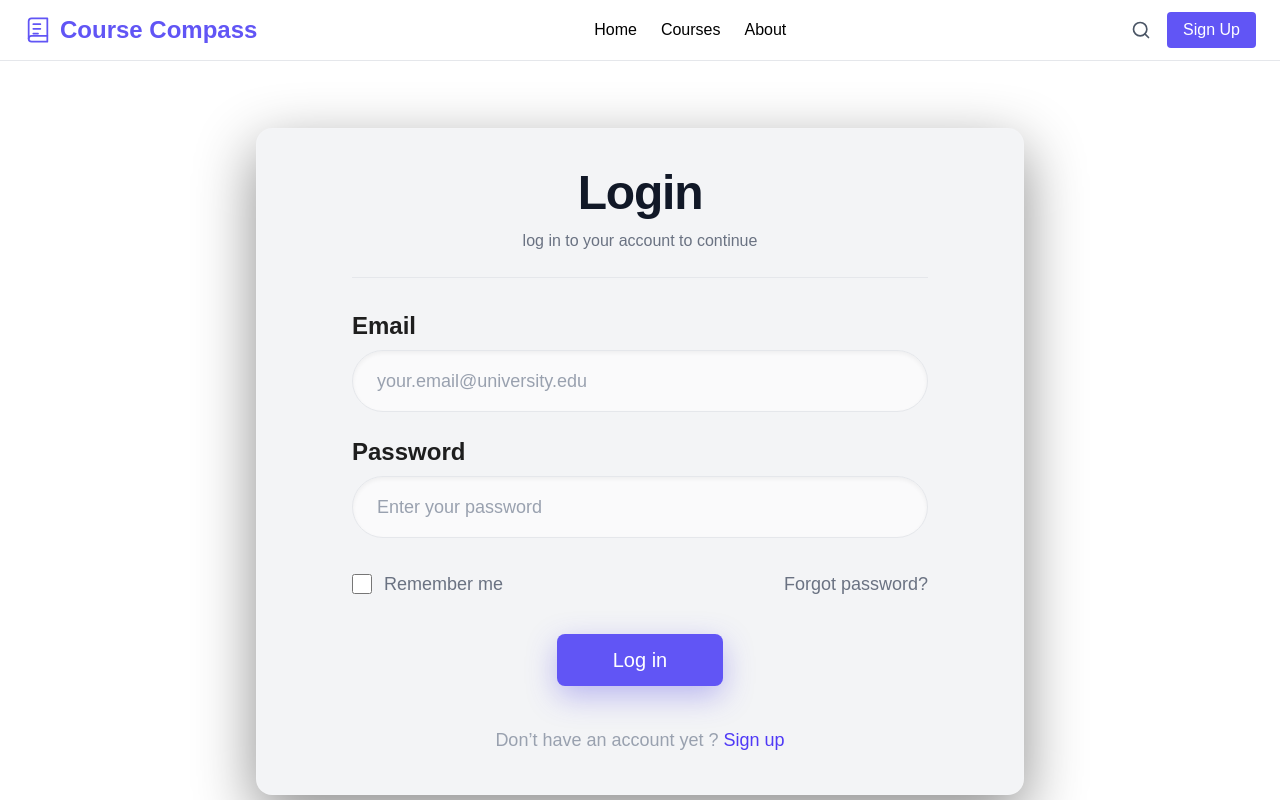
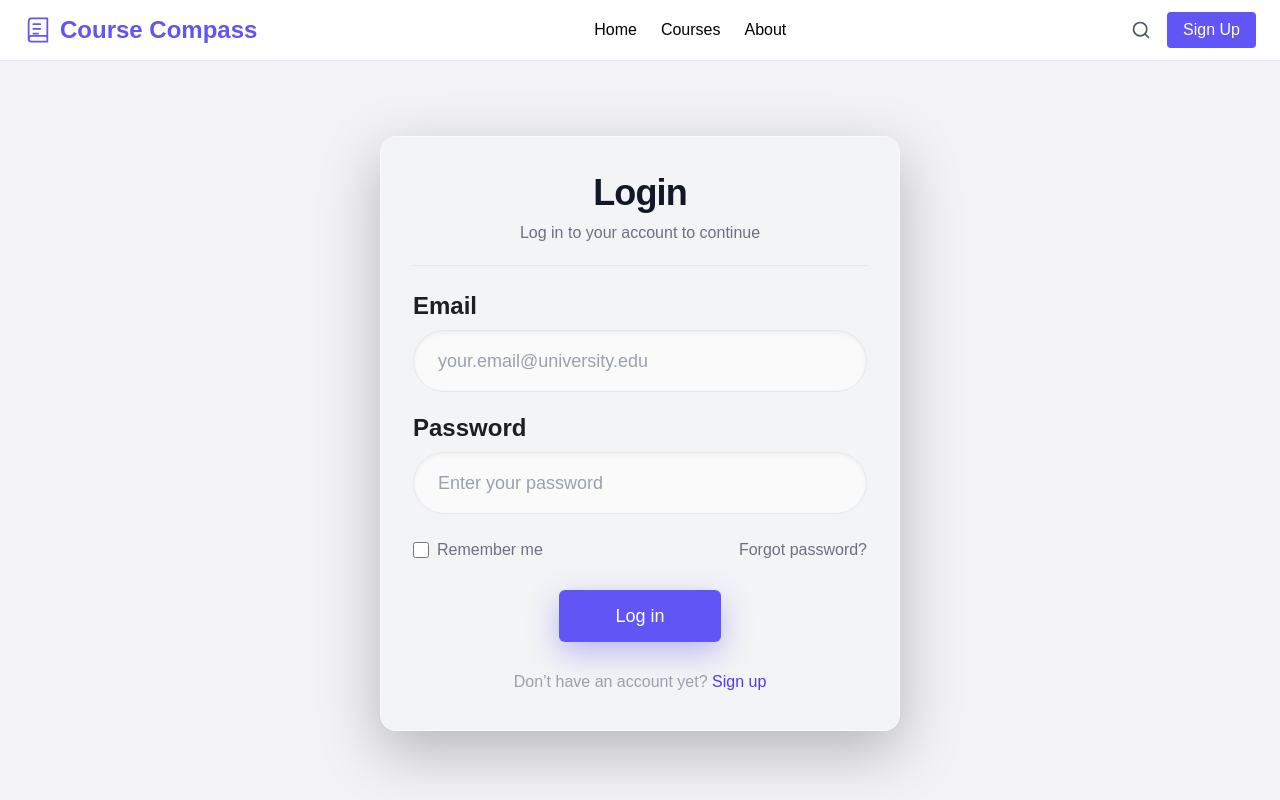
Before and after one commit to linnoureddine/techtalks-university-course-reality-check, a Next.js app: page /login in a window 1280 px wide. Shown: the top 800 px of the page. Built offline with nearby package versions, Linux system fonts and the light colour scheme.

Commit message:
made login smaller

```diff
--- a/app/login/page.tsx
+++ b/app/login/page.tsx
@@ -1,93 +1,9 @@
-"use client";
-
-import Link from "next/link";
-import { useState } from "react";
+import LoginForm from "@/components/LoginForm";
 
 export default function LoginPage() {
-  const [email, setEmail] = useState("");
-  const [password, setPassword] = useState("");
-  const [remember, setRemember] = useState(false);
-
-  function handleSubmit(e: React.FormEvent) {
-    e.preventDefault();
-    console.log({ email, password, remember });
-  }
-
   return (
-    <main className="min-h-screen flex items-center justify-center p-6">
-      <div className="w-full max-w-3xl rounded-2xl bg-[#f3f4f6] p-10 shadow-[0_20px_60px_rgba(0,0,0,0.45)] border border-white/10">
-        <div className="mx-auto w-full max-w-xl">
-          <h1 className="text-center text-5xl font-extrabold tracking-tight text-[#111827]">
-            Login
-          </h1>
-          <p className="mt-3 text-center text-base text-gray-500">
-            log in to your account to continue
-          </p>
-
-          <div className="mt-6 h-px w-full bg-gray-200" />
-          <form onSubmit={handleSubmit} className="mt-8 space-y-6">
-            <div className="space-y-2">
-              <label className="block text-2xl font-semibold text-[#1E1E1E]">
-                Email
-              </label>
-              <input
-                type="email"
-                autoComplete="email"
-                placeholder="your.email@university.edu"
-                value={email}
-                onChange={(e) => setEmail(e.target.value)}
-                className="w-full rounded-full border border-gray-200 bg-white/60 px-6 py-4 text-lg text-gray-800 placeholder:text-gray-400 shadow-inner outline-none focus:bg-white focus:ring-2 focus:ring-indigo-400"
-              />
-            </div>
-            <div className="space-y-2">
-              <label className="block text-2xl font-semibold text-[#1E1E1E]">
-                Password
-              </label>
-              <input
-                type="password"
-                autoComplete="current-password"
-                placeholder="Enter your password"
-                value={password}
-                onChange={(e) => setPassword(e.target.value)}
-                className="w-full rounded-full border border-gray-200 bg-white/60 px-6 py-4 text-lg text-gray-800 placeholder:text-gray-400 shadow-inner outline-none focus:bg-white focus:ring-2 focus:ring-indigo-400"
-              />
-            </div>
-
-            <div className="flex items-center justify-between pt-2">
-              <label className="flex items-center gap-3 text-gray-500">
-                <input
-                  type="checkbox"
-                  checked={remember}
-                  onChange={(e) => setRemember(e.target.checked)}
-                  className="h-5 w-5 rounded border-gray-400 accent-indigo-600"
-                />
-                <span className="text-lg">Remember me</span>
-              </label>
-
-              <Link
-                href="/forgot-password"
-                className="text-lg text-gray-500 hover:text-gray-700"
-              >
-                Forgot password?
-              </Link>
-            </div>
-            <div className="pt-3 flex justify-center">
-              <button
-                type="submit"
-                className="rounded-lg bg-[#6155F5] px-14 py-3 text-xl font-medium text-white shadow-[0_10px_30px_rgba(79,70,229,0.35)] hover:bg-indigo-700 active:scale-[0.99]"
-              >
-                Log in
-              </button>
-            </div>
-            <p className="pt-4 text-center text-lg text-gray-400">
-              Don’t have an account yet ?{" "}
-              <Link href="/signup" className="text-indigo-600 hover:underline">
-                Sign up
-              </Link>
-            </p>
-          </form>
-        </div>
-      </div>
+    <main className="min-h-[calc(100vh-56px)] bg-[#F2F2F7] px-4 py-8 sm:py-12 flex items-center justify-center">
+      <LoginForm />
     </main>
   );
 }
--- a/components/LoginForm.tsx
+++ b/components/LoginForm.tsx
@@ -16,18 +16,18 @@ export default function LoginForm() {
   }
 
   return (
-    <div className="w-full max-w-xl rounded-2xl bg-[#f3f4f6] p-10 shadow-[0_20px_60px_rgba(0,0,0,0.45)]">
-      <h1 className="text-center text-5xl font-extrabold tracking-tight text-[#111827]">
+    <div className="w-full max-w-[520px] rounded-2xl bg-[#f3f4f6] border border-white/40 shadow-[0_20px_60px_rgba(0,0,0,0.25)] px-5 py-7 sm:px-8 sm:py-9">
+      <h1 className="text-center text-3xl sm:text-4xl font-extrabold tracking-tight text-[#111827]">
         Login
       </h1>
 
-      <p className="mt-3 text-center text-base text-gray-500">
+      <p className="mt-2 text-center text-sm sm:text-base text-gray-500">
         Log in to your account to continue
       </p>
 
-      <div className="mt-6 h-px w-full bg-gray-200" />
+      <div className="mt-5 h-px w-full bg-gray-200" />
 
-      <form onSubmit={handleSubmit} className="mt-8 space-y-6">
+      <form onSubmit={handleSubmit} className="mt-6 space-y-5">
         <Input
           label="Email"
           type="email"
@@ -46,30 +46,32 @@ export default function LoginForm() {
           autoComplete="current-password"
         />
 
-        <div className="flex items-center justify-between pt-2">
-          <label className="flex items-center gap-3 text-gray-500">
+        <div className="flex items-center justify-between pt-1">
+          <label className="flex items-center gap-2 text-gray-500">
             <input
               type="checkbox"
               checked={remember}
               onChange={(e) => setRemember(e.target.checked)}
-              className="h-5 w-5 rounded border-gray-400 accent-indigo-600"
+              className="h-4 w-4 rounded border-gray-400 accent-indigo-600"
             />
-            <span className="text-lg">Remember me</span>
+            <span className="text-sm sm:text-base">Remember me</span>
           </label>
 
           <Link
             href="/forgot-password"
-            className="text-lg text-gray-500 hover:text-gray-700"
+            className="text-sm sm:text-base text-gray-500 hover:text-gray-700"
           >
             Forgot password?
           </Link>
         </div>
 
-        <div className="pt-4 flex justify-center">
-          <Button type="submit">Log in</Button>
+        <div className="pt-2 flex justify-center">
+          <Button type="submit" className="px-10 sm:px-14 py-2.5 sm:py-3 text-base sm:text-lg">
+            Log in
+          </Button>
         </div>
 
-        <p className="pt-4 text-center text-lg text-gray-400">
+        <p className="pt-2 text-center text-sm sm:text-base text-gray-400">
           Don’t have an account yet?{" "}
           <Link href="/signup" className="text-indigo-600 hover:underline">
             Sign up
```
